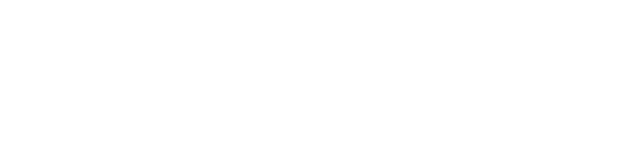
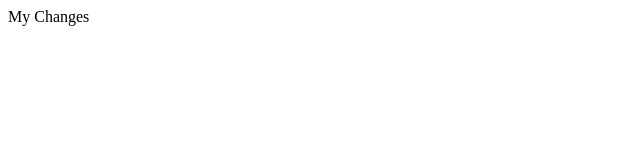
Before and after one commit to sahanakrishnan/CSSPractice, a plain HTML site: page index.html in a window 1280 px wide. Shown: the whole page, without its empty margins (0-640 px from the left). Drawn offline with Linux system fonts and the light colour scheme.

```diff
--- a/index.html
+++ b/index.html
@@ -1,4 +1,4 @@
 <!DOCTYPE html>
 <html>
-
+ My Changes
 </html>
```
